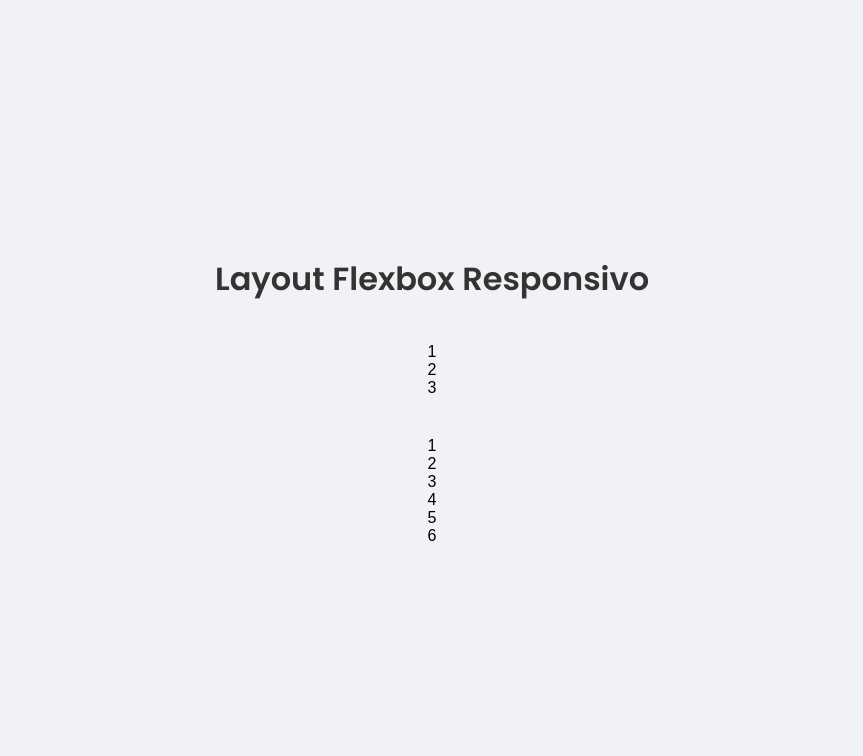
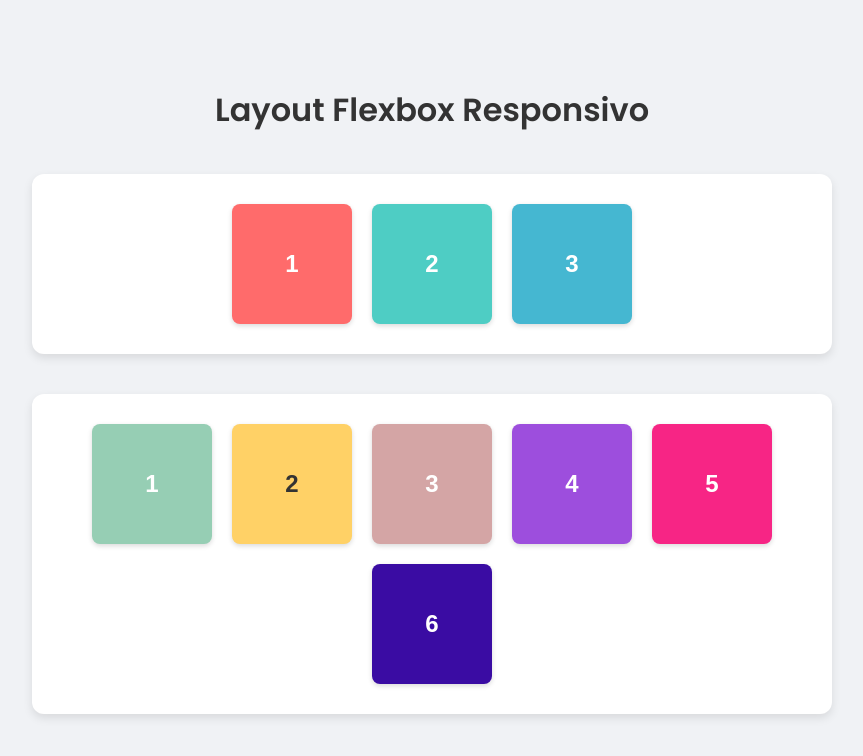
Before and after one commit to engs-luiskomar-ux/Flex, a plain HTML site: page index.html in a window 1280 px wide. Shown: the whole page, without its empty margins (208-1071 px from the left). Drawn offline with Linux system fonts and the light colour scheme.

Commit message:
css completo

```diff
--- a/style.css
+++ b/style.css
@@ -25,3 +25,42 @@ h1 {
     color: #333;
     text-align: center;
 }
+
+.container {
+    display: flex;
+    flex-wrap: wrap;
+    justify-content: center;
+    align-items: center;
+    gap: 20px;
+
+    width: 100%;
+    max-width: 800px;
+    background-color: #ffffff;
+    padding: 30px;
+    border-radius: 12px;
+    box-shadow: 0 4px 10px rgba(0, 0, 0, 0.1);
+}
+
+.box {
+    display: flex;
+    justify-content: center;
+    align-items: center;
+
+    width: 120px;
+    height: 120px;
+    border-radius: 8px;
+    font-size: 1.5rem;
+    font-weight: bold;
+    color: #fff;
+    box-shadow: 0 2px 5px rgba(0,0,0,0.15);
+}
+
+.bg-1 { background-color: #FF6B6B; }
+.bg-2 { background-color: #4ECDC4; }
+.bg-3 { background-color: #45B7D1; }
+.bg-4 { background-color: #96CEB4; }
+.bg-5 { background-color: #FFD166; color: #333; }
+.bg-6 { background-color: #D4A5A5; }
+.bg-7 { background-color: #9D4EDD; }
+.bg-8 { background-color: #F72585; }
+.bg-9 { background-color: #3A0CA3; }
```
